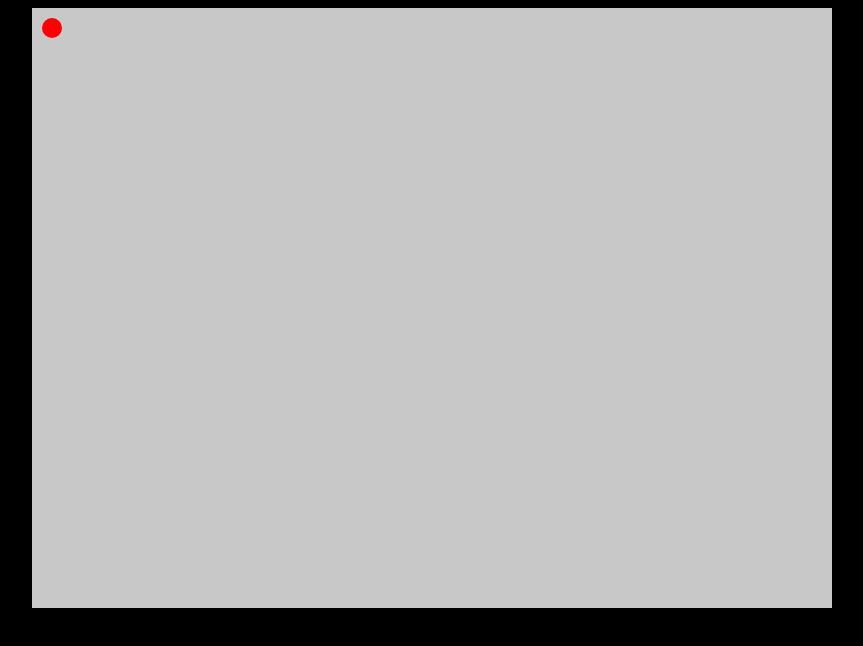
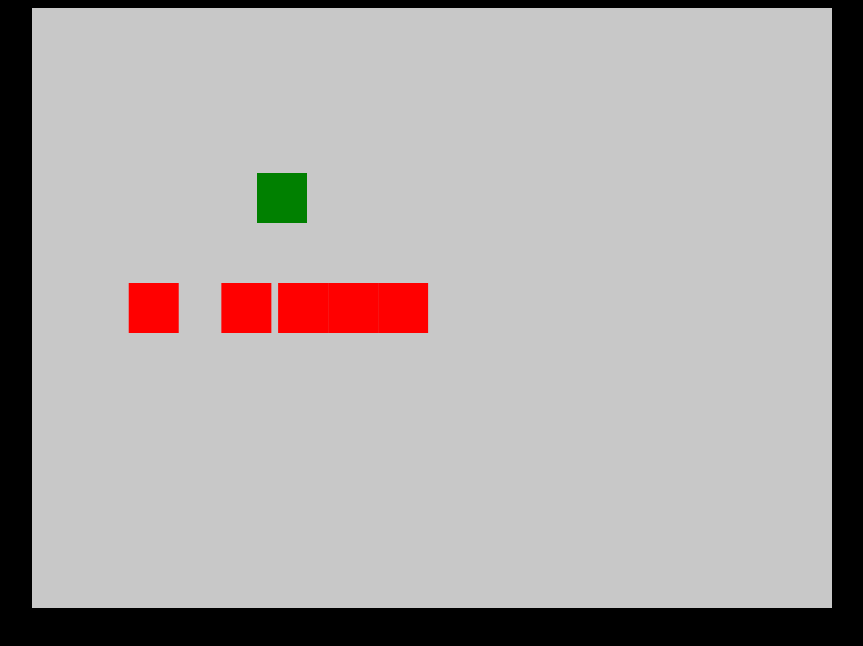
Before and after one commit to lancao008/voy, a plain HTML site: page example/index.html in a window 1280 px wide. Shown: the whole page, without its empty margins (208-1071 px from the left). Drawn offline with Linux system fonts and the light colour scheme.

Commit message:
Basic collision resolving implemented for rectangle colliders.

```diff
--- a/example/entity_factory.js
+++ b/example/entity_factory.js
@@ -1,11 +1,24 @@
 EntityFactory = {
   createPlayer: function() {
+    var a = new Voy.RectangleCollider();
+    a.name = 'player collider';
+
     var player = new Voy.Entity(
       new Voy.RigidBody(),
+      a,
       new PlayerInput(),
       new PlayerLayer()
     );
-    player.position.add(new Voy.Vector2(20, 20));
+    player.position = new Voy.Vector2(250, 190);
     return player;
+  },
+  createZombie: function() {
+    var zombie = new Voy.Entity(
+      new Voy.RigidBody(),
+      new Voy.RectangleCollider(),
+      new ZombieLayer()
+    );
+    zombie.position = new Voy.Vector2(100+300*Math.random(), 300);
+    return zombie;
   }
 };
--- a/example/layers/player_layer.js
+++ b/example/layers/player_layer.js
@@ -4,6 +4,11 @@ function PlayerLayer() {
 
 PlayerLayer.prototype = Object.create(Voy.Component.prototype);
 
+PlayerLayer.prototype.initialize = function() {
+  var collider = this.entity.getComponent('collider');
+  this.size = collider.size;
+};
+
 PlayerLayer.prototype.draw = function(canvas) {
-  canvas.drawCircle(this.entity.position, 10, 'red');
+  canvas.drawRectangle(this.entity.position, this.size, 'green');
 };
--- /dev/null
+++ b/example/layers/zombie_layer.js
@@ -0,0 +1,14 @@
+function ZombieLayer() {
+  Voy.Component.call(this, 'layer');
+}
+
+ZombieLayer.prototype = Object.create(Voy.Component.prototype);
+
+ZombieLayer.prototype.initialize = function() {
+  var collider = this.entity.getComponent('collider');
+  this.size = collider.size;
+};
+
+ZombieLayer.prototype.draw = function(canvas) {
+  canvas.drawRectangle(this.entity.position, this.size, 'red');
+};
--- a/example/test_scene.js
+++ b/example/test_scene.js
@@ -1,8 +1,12 @@
 function TestScene(componentRegistry) {
   Voy.Scene.call(this, componentRegistry);
 
-  var player = EntityFactory.createPlayer();
-  this.addChild(player);
+  this.addChild(EntityFactory.createPlayer());
+  this.addChild(EntityFactory.createZombie());
+  this.addChild(EntityFactory.createZombie());
+  this.addChild(EntityFactory.createZombie());
+  this.addChild(EntityFactory.createZombie());
+  this.addChild(EntityFactory.createZombie());
 
   this.clearColor = 'rgb(200, 200, 200)';
 }
--- a/src/voy/canvas.js
+++ b/src/voy/canvas.js
@@ -20,6 +20,11 @@ Voy.Canvas.prototype.drawCircle = function(position, radius, color) {
   this.context.fill();
 };
 
+Voy.Canvas.prototype.drawRectangle = function(position, size, color) {
+  if(color) this.context.fillStyle = color;
+  this.context.fillRect(position[0]-size[0]/2, position[1]-size[1]/2, size[0], size[1]);
+};
+
 Voy.Canvas.prototype.clear = function(color) {
   this.context.fillStyle = color;
   this.context.fillRect(0, 0, this.element.width, this.element.height);
--- /dev/null
+++ b/src/voy/collider.js
@@ -0,0 +1,21 @@
+Voy.Collider = function() {
+  Voy.Component.call(this, 'collider');
+};
+
+Voy.Collider.prototype = Object.create(Voy.Component.prototype);
+
+Voy.Collider.prototype.initialize = function() {
+  this.rigidBody = this.entity.getComponent('rigidBody');
+};
+
+Voy.Collider.prototype.getWorldPosition = function() {
+  return this.entity.getWorldPosition();
+};
+
+Voy.Collider.prototype.getPosition = function() {
+  return this.entity.position;
+};
+
+Voy.Collider.prototype.getVelocity = function() {
+  return this.rigidBody.velocity;
+};
--- /dev/null
+++ b/src/voy/collision.js
@@ -0,0 +1,19 @@
+Voy.Collision = function(collider0, collider1) {
+  this[0] = collider0;
+  this[1] = collider1;
+};
+
+Voy.Collision.prototype.resolve = function() {
+  var centerDifference = Voy.Vector2.subtract(this[0].getWorldPosition(), this[1].getWorldPosition());
+  var axis = Math.abs(centerDifference[0]) > Math.abs(centerDifference[1]) ? 0 : 1;
+  var force = this[0].size[axis]/2 + this[0].size[axis]/2 - Math.abs(centerDifference[axis]);
+  var direction = Math.abs(centerDifference[axis])/centerDifference[axis];
+  var translation = Voy.Vector2.zero();
+  translation[axis] = force*direction/2;
+
+  this[0].getPosition().add(translation);
+  this[0].getVelocity()[axis] = 0;
+
+  this[1].getPosition().subtract(translation);
+  this[1].getVelocity()[axis] = 0;
+};
--- /dev/null
+++ b/src/voy/collision_detector.js
@@ -0,0 +1,35 @@
+Voy.CollisionDetector = function() { };
+
+Voy.CollisionDetector.prototype.update = function(colliders) {
+  this.reset();
+
+  colliders.forEach(function(collider1) {
+    colliders.forEach(function(collider2) {
+      if(collider1 != collider2 && !this.pairAlreadyTested(collider1, collider2) && collider1.checkCollision(collider2)) {
+        this.registerCollision(collider1, collider2);
+      }
+      this.testedPairs.push([collider1, collider2]);
+    }.bind(this));
+  }.bind(this));
+};
+
+Voy.CollisionDetector.prototype.reset = function() {
+  this.testedPairs = [];
+  this.collisions = [];
+};
+
+Voy.CollisionDetector.prototype.registerCollision = function(collider1, collider2) {
+  var collision = new Voy.Collision(collider1, collider2);
+  this.collisions.push(collision);
+};
+
+Voy.CollisionDetector.prototype.pairAlreadyTested = function(collider1, collider2) {
+  var testedPair;
+  for(var i=0; this.testedPairs.length>i; i++) {
+    testedPair = this.testedPairs[i];
+    if(
+      (testedPair[0] == collider1 && testedPair[1] == collider2) ||
+      (testedPair[0] == collider2 && testedPair[1] == collider1)
+    ) return true;
+  }
+};
--- a/src/voy/component_feeder.js
+++ b/src/voy/component_feeder.js
@@ -1,5 +1,8 @@
-Voy.ComponentFeeder = function(componentRegistry, type) {
-  this.type = type;
+Voy.ComponentFeeder = function(componentRegistry, types) {
+  var arguments = Array.prototype.slice.call(arguments);
+  var componentRegistry = arguments.shift();
+
+  this.types = arguments;
 
   componentRegistry.on('add', this.checkAdd.bind(this));
   componentRegistry.on('remove', this.checkRemove.bind(this));
@@ -8,9 +11,13 @@ Voy.ComponentFeeder = function(componentRegistry, type) {
 Voy.ComponentFeeder.prototype = Object.create(Voy.EventEmitter);
 
 Voy.ComponentFeeder.prototype.checkAdd = function(component) {
-  if(component.type == this.type) this.emit('add', component);
+  if(this.matches(component)) this.emit('add', component);
 };
 
 Voy.ComponentFeeder.prototype.checkRemove = function(component) {
-  if(component.type == this.type) this.emit('remove', component);
+  if(this.matches(component)) this.emit('remove', component);
 };
+
+Voy.ComponentFeeder.prototype.matches = function(component) {
+  return this.types.indexOf(component.type) != -1;
+};
--- a/src/voy/entity.js
+++ b/src/voy/entity.js
@@ -6,14 +6,19 @@ Voy.Entity = function() {
   this.components = Array.prototype.slice.call(arguments);
   this.components.forEach(function(component) {
     component.entity = this;
-    component.initialize();
   }.bind(this));
 };
 
 Voy.Entity.prototype = Object.create(Voy.EntityContainer.prototype);
 
-Voy.Entity.addComponent = function(component) {
-  this.components.push(component);
+Voy.Entity.prototype.initialize = function() {
+  this.components.forEach(function(component) {
+    component.initialize();
+  });
+};
+
+Voy.Entity.prototype.getWorldPosition = function() {
+  return Voy.Vector2.add(this.parent.getWorldPosition(), this.position);
 };
 
 Voy.Entity.prototype.getComponent = function(type) {
--- a/src/voy/entity_container.js
+++ b/src/voy/entity_container.js
@@ -3,13 +3,15 @@ Voy.EntityContainer = function() {
 };
 
 Voy.EntityContainer.prototype.addChild = function(entity) {
+  entity.parent = this;
   this.children.push(entity);
 };
 
 Voy.EntityContainer.prototype.removeChild = function(entity) {
   var index = this.children.indexOf(entity);
   if(index == -1) throw new Error('Cannot remove child.');
-  this.children.push(entity);
+  entity.parent = null;
+  this.children.splice(index, 1);
 };
 
 Voy.EntityContainer.prototype.updateChildren = function(entity) {
--- a/src/voy/game.js
+++ b/src/voy/game.js
@@ -4,7 +4,7 @@ Voy.Game = function() {
   this.renderer = new Voy.Renderer();
 
   this.physics = new Voy.PhysicsEngine(
-    new Voy.ComponentFeeder(this.componentRegistry, 'rigidBody')
+    new Voy.ComponentFeeder(this.componentRegistry, 'rigidBody', 'collider')
   );
 
   Voy.Keyboard.initialize();
@@ -18,7 +18,10 @@ Voy.Game.prototype.run = function() {
   this.tick();
 };
 
+window.q = 0;
+
 Voy.Game.prototype.tick = function(timestamp) {
+
   var timeDelta = this.lastTickAt ? timestamp - this.lastTickAt : 0;
   this.update(timeDelta);
   this.lastTickAt = timestamp;
--- a/src/voy/physics_engine.js
+++ b/src/voy/physics_engine.js
@@ -1,14 +1,33 @@
 Voy.PhysicsEngine = function(componentFeeder) {
   this.bodies = [];
+  this.colliders = [];
 
-  componentFeeder.on('add', this.addBody.bind(this));
+  componentFeeder.on('add', this.addComponent.bind(this));
+  this.collisionDetector = new Voy.CollisionDetector();
 }
 
-Voy.PhysicsEngine.prototype.addBody = function(body) {
-  this.bodies.push(body);
+Voy.PhysicsEngine.prototype.addComponent = function(component) {
+  var list;
+  switch(component.type) {
+    case 'rigidBody':
+    list = this.bodies;
+    break
+    case 'collider':
+    list = this.colliders;
+    break;
+    default:
+    throw new Error('Unknown component type.');
+    break;
+  }
+  list.push(component);
 };
 
 Voy.PhysicsEngine.prototype.update = function(timeDelta) {
+  this.simulate(timeDelta);
+  this.handleCollisions();
+};
+
+Voy.PhysicsEngine.prototype.simulate = function(timeDelta) {
   this.bodies.forEach(function(body) {
     body.force.truncate(body.maxForce);
 
@@ -25,3 +44,10 @@ Voy.PhysicsEngine.prototype.update = function(timeDelta) {
     body.force = Voy.Vector2.zero();
   }.bind(this));
 };
+
+Voy.PhysicsEngine.prototype.handleCollisions = function() {
+  this.collisionDetector.update(this.colliders);
+  this.collisionDetector.collisions.forEach(function(collision) {
+    collision.resolve();
+  });
+};
--- /dev/null
+++ b/src/voy/rectangle.js
@@ -0,0 +1,31 @@
+Voy.Rectangle = function(position, size) {
+  this.position = position;
+  if(!size) throw new Error('Rectangle needs size.');
+  this.size = size;
+};
+
+Voy.Rectangle.prototype.constructor = Voy.Rectangle;
+
+Voy.Rectangle.prototype.contains = function(point) {
+  var result = (
+    this.position[0] <= point[0] &&
+    this.position[0] + this.size[0] > point[0] &&
+    this.position[1] <= point[1] &&
+    this.position[1] + this.size[1] > point[1]
+  );
+  return result;
+};
+
+Voy.Rectangle.prototype.overlaps = function(rectangle) {
+  if(!(rectangle instanceof Voy.Rectangle)) throw new Error("Voy.Rectangle#overlaps only supports Voy.Rectangle objects for now.");
+
+  //console.log(this.position[0], '<=',rectangle.position[0] + rectangle.size[0]);
+  //console.log(this.position[0] + this.size[0], '>', rectangle.position[0]);
+
+  return (
+    this.position[0] < rectangle.position[0] + rectangle.size[0] &&
+    this.position[0] + this.size[0] > rectangle.position[0] &&
+    this.position[1] < rectangle.position[1] + rectangle.size[1] &&
+    this.position[1] + this.size[1] > rectangle.position[1]
+  );
+};
--- /dev/null
+++ b/src/voy/rectangle_collider.js
@@ -0,0 +1,15 @@
+Voy.RectangleCollider = function() {
+  Voy.Collider.call(this);
+  this.size = new Voy.Vector2(50, 50);
+};
+
+Voy.RectangleCollider.prototype = Object.create(Voy.Collider.prototype);
+
+Voy.RectangleCollider.prototype.getShape = function() {
+  var shape = new Voy.Rectangle(this.entity.getWorldPosition(), this.size);
+  return shape;
+};
+
+Voy.RectangleCollider.prototype.checkCollision = function(collider) {
+  return this.getShape().overlaps(collider.getShape());
+};
--- a/src/voy/scene.js
+++ b/src/voy/scene.js
@@ -1,6 +1,7 @@
 Voy.Scene = function(componentRegistry) {
   Voy.EntityContainer.call(this);
   this.componentRegistry = componentRegistry;
+  this.initialized = false;
 };
 
 Voy.Scene.prototype = Object.create(Voy.EntityContainer.prototype);
@@ -8,6 +9,7 @@ Voy.Scene.prototype = Object.create(Voy.EntityContainer.prototype);
 Voy.Scene.prototype.addChild = function(entity) {
   Voy.EntityContainer.prototype.addChild.call(this, entity);
   this.registerComponents(entity);
+  entity.initialize();
 };
 
 Voy.Scene.prototype.registerComponents = function(entity) {
@@ -20,6 +22,10 @@ Voy.Scene.prototype.registerComponents = function(entity) {
   }.bind(this));
 };
 
+Voy.Scene.prototype.getWorldPosition = function() {
+  return Voy.Vector2.zero();
+};
+
 Voy.Scene.prototype.removeChild = function() {
   throw new Error('Muhaha, you cannot remove children from the scene. They are to remain in the scene for all perpetuity.');
 };
--- a/src/voy/vector2.js
+++ b/src/voy/vector2.js
@@ -5,6 +5,11 @@ Voy.Vector2 = function(component0, component1) {
 
 Voy.Vector2.prototype.add = function(vector) {
   var result = Voy.Vector2.add(this, vector);
+  this.set(result);
+};
+
+Voy.Vector2.prototype.subtract = function(vector) {
+  var result = Voy.Vector2.subtract(this, vector);
   this.set(result);
 };
 
@@ -48,6 +53,14 @@ Voy.Vector2.add = function(vector1, vector2) {
   return result;
 };
 
+Voy.Vector2.subtract = function(vector1, vector2) {
+  var result = new Voy.Vector2(
+    vector1[0] - vector2[0],
+    vector1[1] - vector2[1]
+  );
+  return result;
+};
+
 Voy.Vector2.multiply = function(vector, factor) {
   var result = new Voy.Vector2(
     vector[0]*factor,
```
Also changed, not shown: example/index.html (+6 -0 lines).
